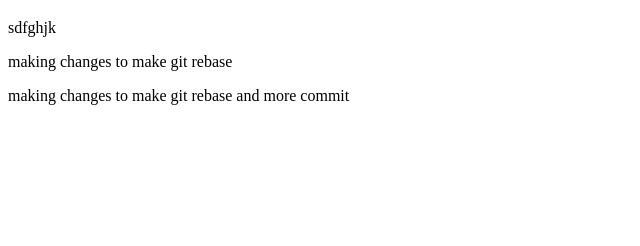
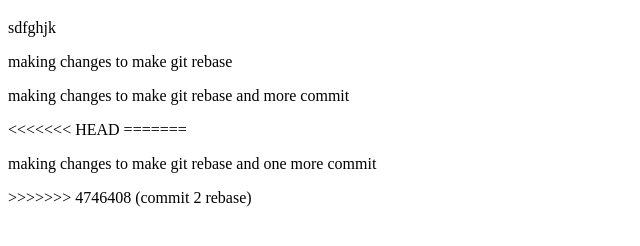
Before and after one commit to krishnaagarwal1506/dummy, a plain HTML site: page index.html in a window 1280 px wide. Shown: the part 168-414 px from the top of the page, without its empty margins (0-640 px from the left). Drawn offline with Linux system fonts and the light colour scheme.

Commit message:
commit rebasing

```diff
--- a/index.html
+++ b/index.html
@@ -12,5 +12,9 @@
     <p>sdfghjk</p>
     <p>making changes to make git rebase</p>
     <p>making changes to make git rebase and more commit</p>
+<<<<<<< HEAD
+=======
+    <p>making changes to make git rebase and one more commit</p>
+>>>>>>> 4746408 (commit 2 rebase)
   </body>
 </html>
```
